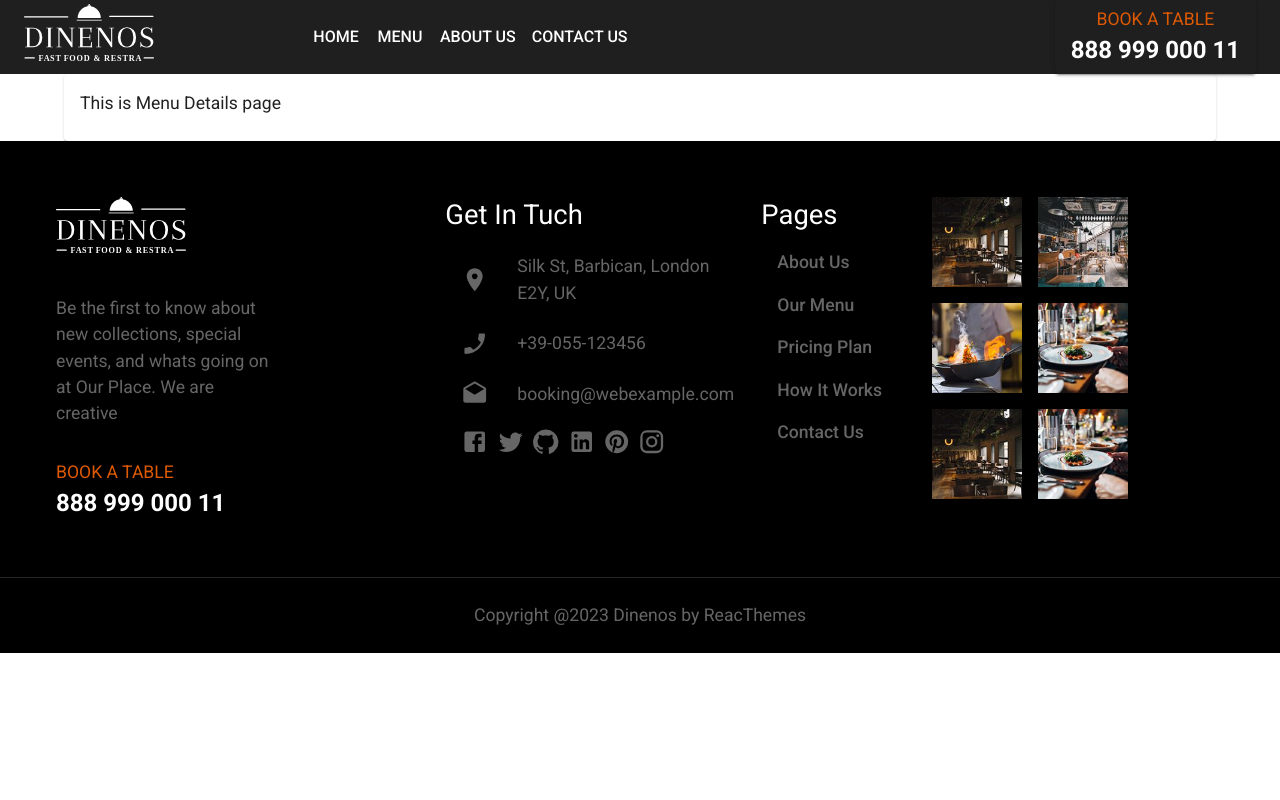
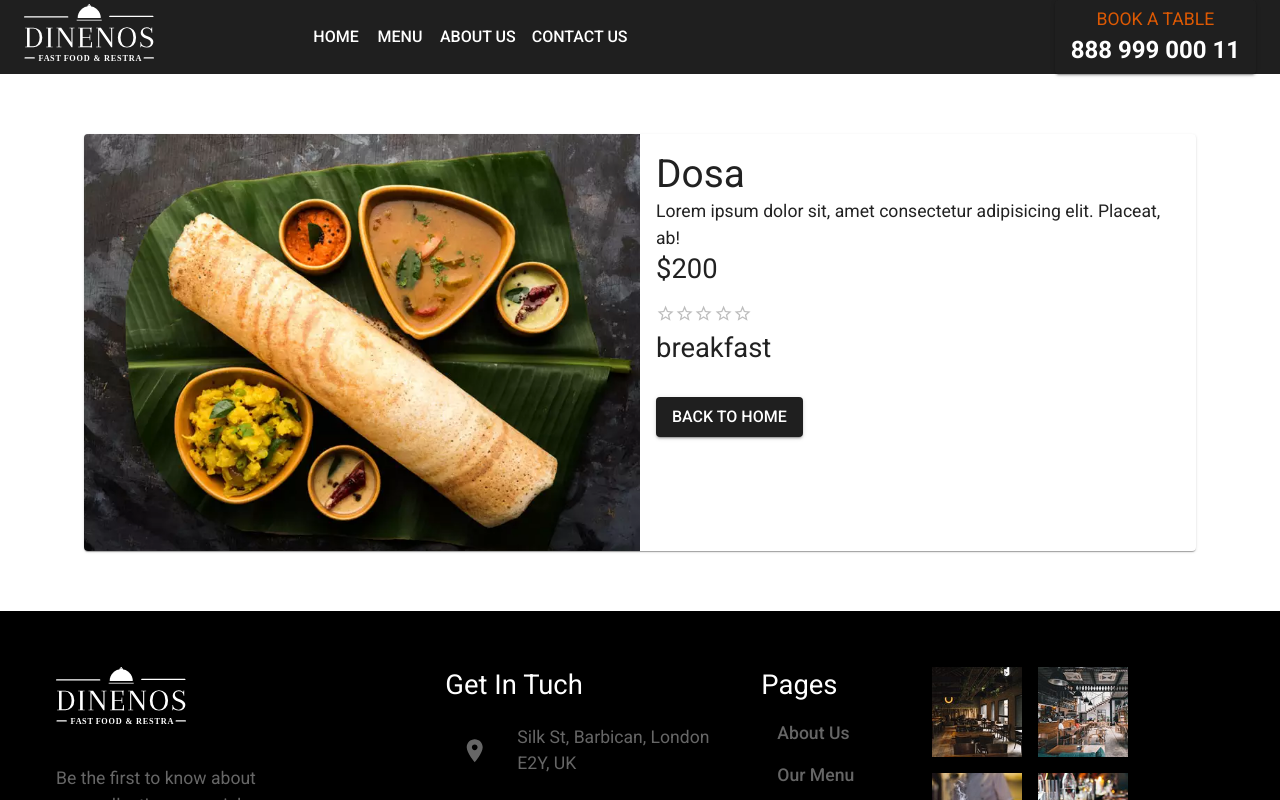
Before and after one commit to kamleshraj/resto-materialui, a React (Create React App) app: page /menu-details/1 in a window 1280 px wide. Shown: the top 800 px of the page. Built offline with nearby package versions, Linux system fonts and the light colour scheme; a web font is replaced by a local one.

Commit message:
page detail page

```diff
--- a/package.json
+++ b/package.json
@@ -30,7 +30,10 @@
     "extends": [
       "react-app",
       "react-app/jest"
-    ]
+    ],
+    "rules": {
+      "eqeqeq": "off"
+    }
   },
   "browserslist": {
     "production": [
--- a/src/pages/MenuDetails.js
+++ b/src/pages/MenuDetails.js
@@ -1,21 +1,45 @@
 import React,{useState,useEffect} from 'react'
-import { Box, Card, CardContent, Container, Typography } from '@mui/material'
+import { Box, Card, CardContent, Container, Rating, Stack, Typography,Button } from '@mui/material'
 import { useParams } from 'react-router-dom'
 import { MenuData } from '../data/mData'
+import { Link } from 'react-router-dom'
 const MenuDetails = () => {
-    const {id} = useParams()
-    const[menuItem,setMenuItem]=useState(MenuData)
+    const { id } = useParams()
+    const[item,setItem]=useState('')
 
+    useEffect(()=>{
+        const singleItem = MenuData.find((item)=>item.id==id)
+        setItem(singleItem)
+    },[id])
   return (
+    <Box sx={{margin:{sm:'30px',md:'60px'}}}>
     <Container>
         <Card sx={{ minWidth: 275 }}>
-            <CardContent>
-                <Typography>
-                This is Menu Details page
-                </Typography>
-            </CardContent>
+            <Stack flexDirection={'row'}>
+                <Box component={'img'} alt={item.name} src={item.image} sx={{maxWidth:'50%'}}>
+                </Box>
+                <CardContent>
+                    <Typography variant='h4' component={'h4'}>
+                        {item.name}
+                    </Typography>
+                    <Typography variant='body1' component={'body1'}>
+                        {item.description}
+                    </Typography>
+                    <Typography variant='h5' component={'h5'}>
+                        ${item.price}
+                    </Typography>
+                    <Rating value={item.rating} sx={{fontSize:'1.2rem',marginTop:'1rem'}}/>
+                    <Typography variant='h5' component={'h5'}>
+                     {item.category}
+                    </Typography>
+                    <Button component={Link} to="/" variant="contained" color="primary" sx={{marginTop:'30px'}}>
+                        Back To Home
+                    </Button>
+                </CardContent>
+            </Stack>
         </Card>
     </Container>
+    </Box>
 )
 }
 
```
